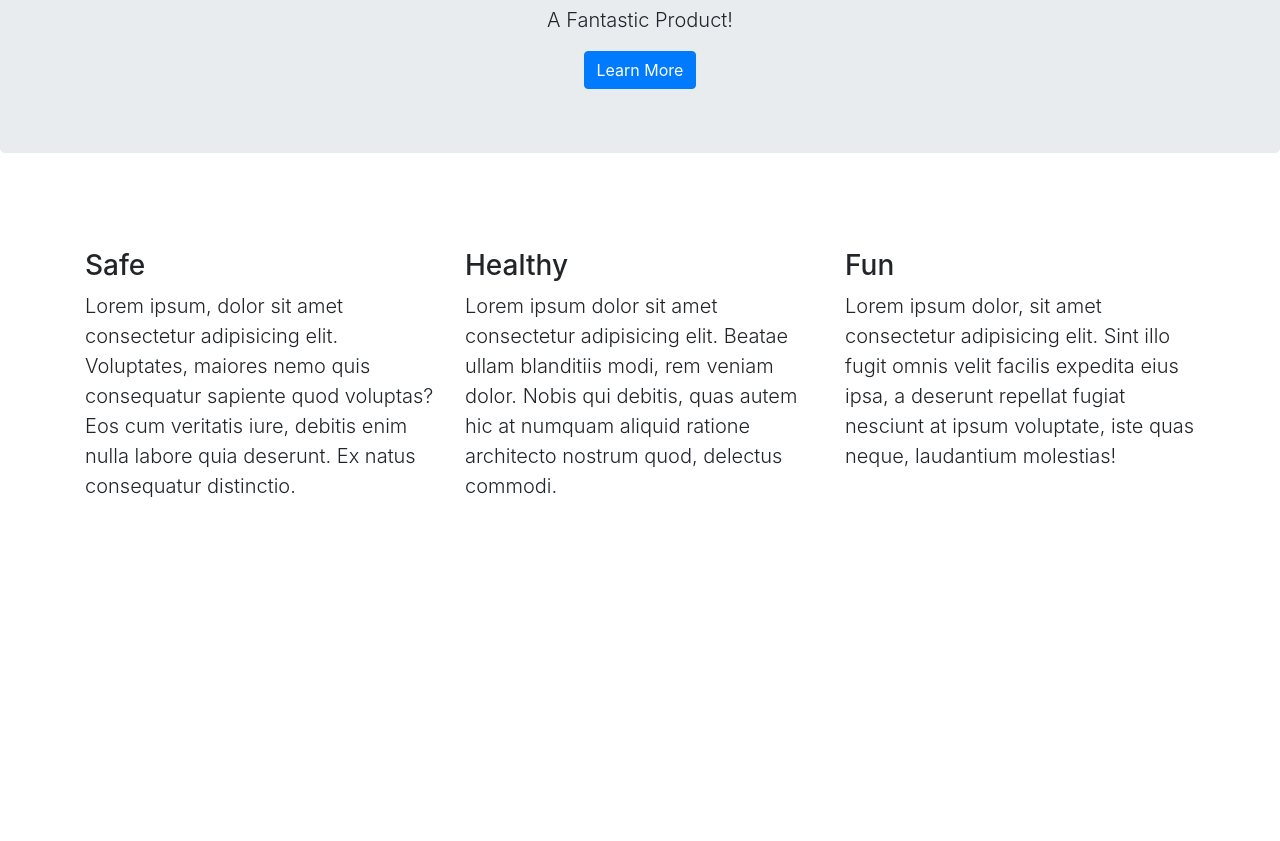
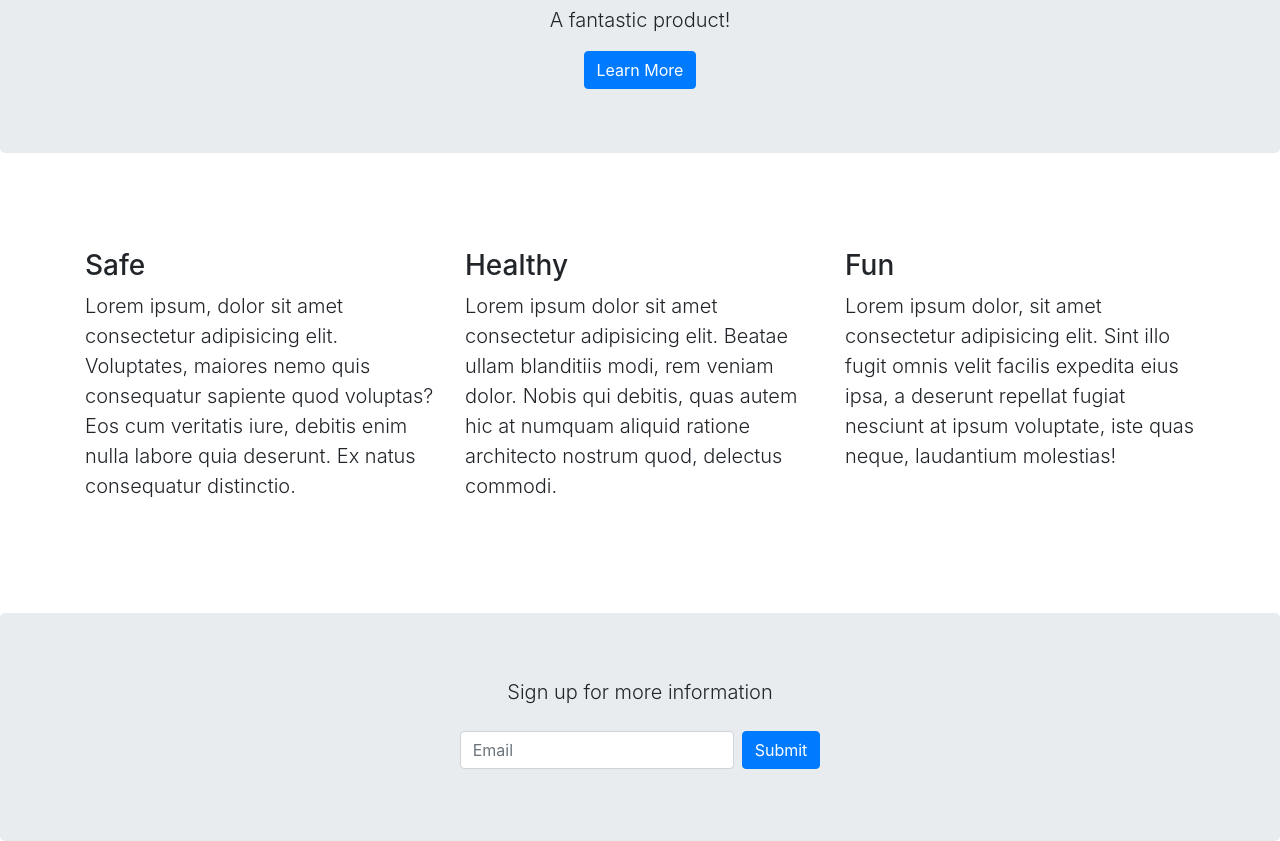
Before and after one commit to shah-a/spd1.2-01-bootstrap-tutorial, a plain HTML site: page index.html in a window 1280 px wide. Shown: the part 171-1012 px from the top of the page. Before the commit the page ends 800 px from the top, so only its background shows below. Drawn offline with nearby package versions, Linux system fonts and the light colour scheme.

Commit message:
[Add] CTA

```diff
--- a/index.html
+++ b/index.html
@@ -22,7 +22,7 @@
   <!-- HERO -->
   <div class="jumbotron text-center">
     <h1>Launch Page</h1>
-    <p class="lead">A Fantastic Product!</p>
+    <p class="lead">A fantastic product!</p>
     <a href="#" class="btn btn-primary">Learn More</a>
   </div>
 
@@ -51,6 +51,15 @@
   </div>
 
   <!-- CALL TO ACTION -->
+  <div class="jumbotron text-center mb-0">
+    <p class="lead mb-4">Sign up for more information</p>
+    <div class="d-flex justify-content-center">
+      <form action="#" class="form-inline">
+        <input type="text" class="form-control mb-2 mr-sm-2" placeholder="Email"/>
+        <button type="submit" class="btn btn-primary mb-2">Submit</button>
+      </form>
+    </div>
+  </div>
 
   <!-- FOOTER -->
 
```
